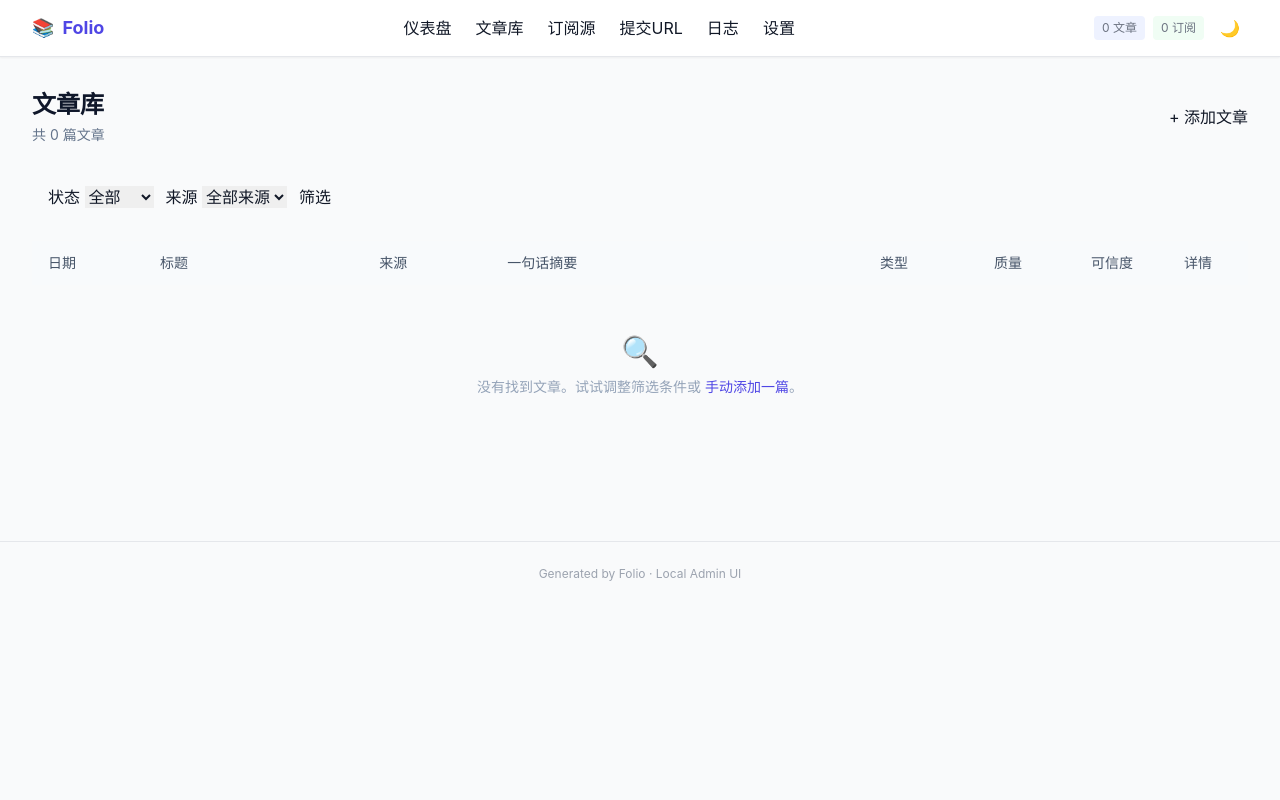
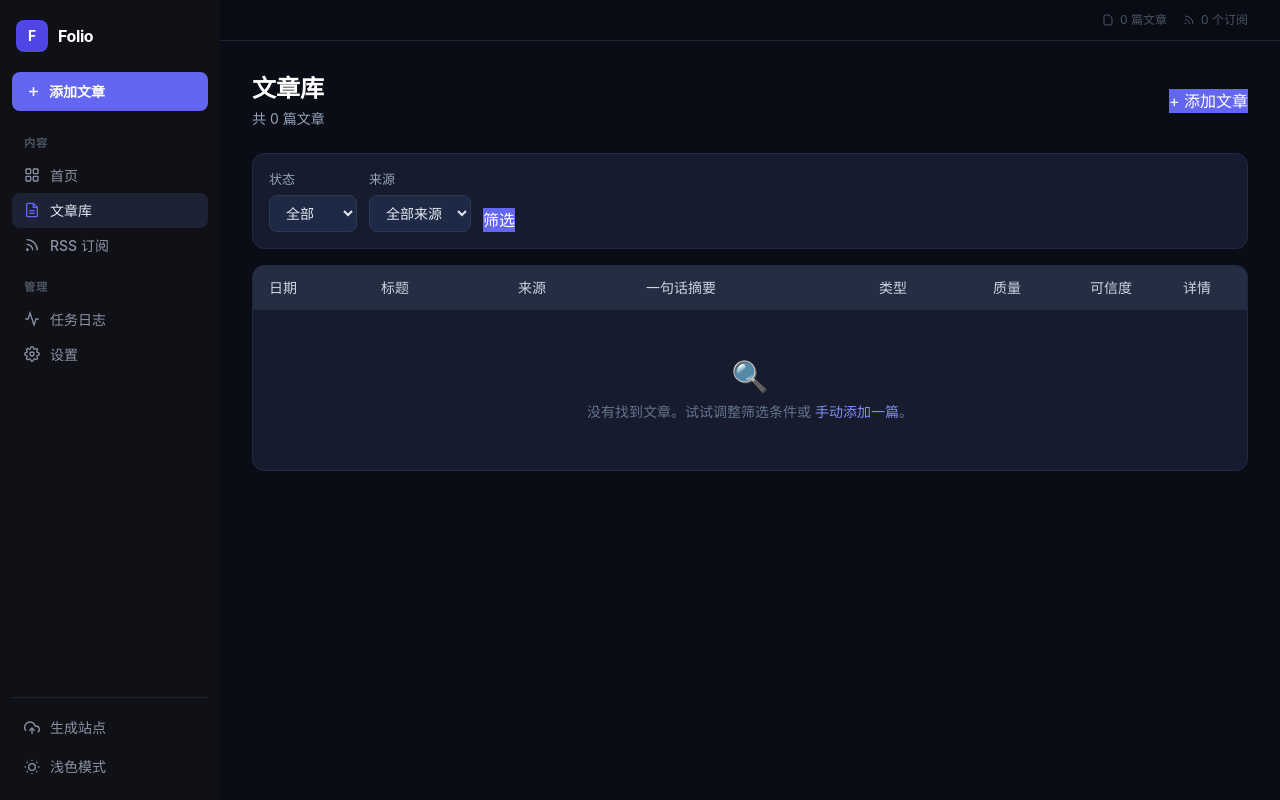
Before and after one commit to Conqueror712/Folio, a Flask app: page /articles in a window 1280 px wide. Run offline with Flask 3, Linux system fonts and the light colour scheme; data that the repository does not hold is empty; some libraries are stand-ins or nearby versions.

Commit message:
feat: Update WebUI

```diff
--- a/app.py
+++ b/app.py
@@ -396,6 +396,7 @@ def api_status():
     return jsonify(get_status())
 
 
+
 @app.route("/api/stats")
 def api_stats():
     """JSON statistics endpoint."""
--- a/web/templates/article_detail.html
+++ b/web/templates/article_detail.html
@@ -1,5 +1,7 @@
 {% extends "base.html" %}
 {% block title %}{{ article.title }}{% endblock %}
+
+{% block page_title %}{{ article.title }}{% endblock %}
 
 {% block content %}
 <div class="mb-4 flex items-center gap-3">
--- a/web/templates/articles.html
+++ b/web/templates/articles.html
@@ -1,5 +1,7 @@
 {% extends "base.html" %}
 {% block title %}文章库{% endblock %}
+
+{% block page_title %}文章库{% endblock %}
 
 {% block content %}
 <div class="mb-6 flex items-center justify-between">
--- a/web/templates/base.html
+++ b/web/templates/base.html
@@ -3,7 +3,7 @@
 <head>
   <meta charset="UTF-8">
   <meta name="viewport" content="width=device-width, initial-scale=1.0">
-  <title>{% block title %}Folio{% endblock %}</title>
+  <title>{% block title %}Folio{% endblock %} — Folio</title>
   <script src="https://cdn.tailwindcss.com"></script>
   <script>
     tailwind.config = {
@@ -12,142 +12,221 @@
         extend: {
           fontFamily: {
             sans: ['-apple-system', 'BlinkMacSystemFont', '"Segoe UI"', '"PingFang SC"', '"Hiragino Sans GB"', '"Microsoft YaHei"', 'sans-serif'],
+            mono: ['"JetBrains Mono"', '"Fira Code"', 'Menlo', 'monospace'],
+          },
+          colors: {
+            sidebar: {
+              bg: '#0f1117',
+              hover: '#1a1d27',
+              active: '#1e2235',
+              border: '#1e2235',
+              text: '#8b92a5',
+              accent: '#6366f1',
+            }
           }
         }
       }
     }
   </script>
   <style>
-    .nav-link { @apply text-sm text-gray-500 dark:text-gray-400 hover:text-indigo-600 dark:hover:text-indigo-400 transition-colors; }
-    .card { @apply bg-white dark:bg-gray-800 rounded-xl border border-gray-200 dark:border-gray-700 shadow-sm; }
-    .btn { @apply inline-flex items-center gap-1.5 px-4 py-2 rounded-lg text-sm font-medium transition-colors focus:outline-none; }
-    .btn-primary { @apply btn bg-indigo-600 hover:bg-indigo-700 text-white; }
-    .btn-secondary { @apply btn bg-white dark:bg-gray-700 border border-gray-200 dark:border-gray-600 text-gray-700 dark:text-gray-200 hover:bg-gray-50 dark:hover:bg-gray-600; }
-    .btn-danger { @apply btn bg-red-600 hover:bg-red-700 text-white; }
-    .input { @apply w-full rounded-lg border border-gray-300 dark:border-gray-600 bg-white dark:bg-gray-700 px-3 py-2 text-sm text-gray-900 dark:text-gray-100 focus:outline-none focus:ring-2 focus:ring-indigo-500 placeholder-gray-400; color: #111827; }
-    .label { @apply block text-sm font-medium text-gray-700 dark:text-gray-300 mb-1; }
-    .badge { @apply inline-flex items-center px-2 py-0.5 rounded-full text-xs font-medium; }
-    /* Markdown prose rendering */
+    /* Layout */
+    body { display: flex; min-height: 100vh; }
+    #sidebar { width: 220px; flex-shrink: 0; }
+    #main { flex: 1; min-width: 0; }
+
+    /* Sidebar nav items */
+    .nav-item {
+      display: flex; align-items: center; gap: 10px;
+      padding: 7px 12px; border-radius: 8px; font-size: 0.875rem;
+      color: #8b92a5; cursor: pointer; transition: all 0.15s;
+      text-decoration: none; font-weight: 500;
+    }
+    .nav-item:hover { background: #1a1d27; color: #e2e8f0; }
+    .nav-item.active { background: #1e2235; color: #e2e8f0; }
+    .nav-item.active .nav-icon { color: #6366f1; }
+    .nav-section { font-size: 0.7rem; font-weight: 600; color: #4b5563;
+      text-transform: uppercase; letter-spacing: 0.08em;
+      padding: 16px 12px 6px; }
+
+    /* Primary action button in sidebar */
+    .nav-cta {
+      display: flex; align-items: center; gap: 8px;
+      padding: 9px 14px; border-radius: 8px; font-size: 0.875rem;
+      background: #6366f1; color: #fff; font-weight: 600;
+      cursor: pointer; transition: background 0.15s; text-decoration: none;
+      margin-bottom: 4px;
+    }
+    .nav-cta:hover { background: #4f46e5; }
+
+    /* Cards & UI */
+    .card { background: white; border-radius: 12px; border: 1px solid #e5e7eb; }
+    .dark .card { background: #161b2e; border-color: #1e2a45; }
+    .btn { display: inline-flex; align-items: center; gap: 6px;
+      padding: 7px 16px; border-radius: 8px; font-size: 0.875rem;
+      font-weight: 500; transition: all 0.15s; cursor: pointer; }
+    .btn-primary { background: #6366f1; color: white; }
+    .btn-primary:hover { background: #4f46e5; }
+    .btn-secondary { background: white; border: 1px solid #e5e7eb;
+      color: #374151; }
+    .btn-secondary:hover { background: #f9fafb; }
+    .dark .btn-secondary { background: #1e2a45; border-color: #2d3a55; color: #cbd5e1; }
+    .dark .btn-secondary:hover { background: #253045; }
+    .btn-danger { background: #ef4444; color: white; }
+    .btn-danger:hover { background: #dc2626; }
+    .input { width: 100%; border-radius: 8px; border: 1px solid #d1d5db;
+      background: white; padding: 8px 12px; font-size: 0.875rem;
+      color: #111827; outline: none; transition: border 0.15s; }
+    .input:focus { border-color: #6366f1; box-shadow: 0 0 0 3px rgba(99,102,241,0.1); }
+    .dark .input { background: #1e2a45; border-color: #2d3a55; color: #e2e8f0; }
+    .dark .input:focus { border-color: #6366f1; }
+    .label { display: block; font-size: 0.8125rem; font-weight: 500;
+      color: #374151; margin-bottom: 5px; }
+    .dark .label { color: #94a3b8; }
+    .badge { display: inline-flex; align-items: center;
+      padding: 2px 8px; border-radius: 999px; font-size: 0.7rem; font-weight: 500; }
+
+    /* Markdown prose */
     .prose h1,.prose h2,.prose h3 { font-weight: 700; margin: 0.75em 0 0.25em; }
     .prose h2 { font-size: 1rem; color: #1e293b; }
     .prose strong { font-weight: 700; color: #1e293b; }
-    .prose p { margin: 0.5em 0; line-height: 1.7; }
+    .prose p { margin: 0.5em 0; line-height: 1.75; }
     .prose ul,.prose ol { padding-left: 1.25em; margin: 0.4em 0; }
     .prose li { margin: 0.2em 0; }
     .prose code { background: #f1f5f9; padding: 0.1em 0.3em; border-radius: 4px; font-size: 0.85em; }
     .dark .prose strong,.dark .prose h2 { color: #e2e8f0; }
-    .dark .prose code { background: #334155; }
+    .dark .prose code { background: #1e2a45; }
+
+    /* Scrollbar */
+    ::-webkit-scrollbar { width: 4px; }
+    ::-webkit-scrollbar-track { background: transparent; }
+    ::-webkit-scrollbar-thumb { background: #2d3a55; border-radius: 2px; }
   </style>
 </head>
-<body class="bg-gray-50 dark:bg-gray-900 text-gray-900 dark:text-gray-100 min-h-screen transition-colors duration-200">
-  <nav class="bg-white dark:bg-gray-800 border-b border-gray-200 dark:border-gray-700 sticky top-0 z-50 shadow-sm">
-    <div class="max-w-7xl mx-auto px-4 sm:px-6 lg:px-8">
-      <div class="flex items-center justify-between h-14">
-        <a href="{{ url_for('index') }}" class="flex items-center gap-2 font-bold text-indigo-600 dark:text-indigo-400 text-lg">
-          <span>📚</span>
-          <span>Folio</span>
+<body class="bg-gray-50 dark:bg-[#0a0d16] text-gray-900 dark:text-gray-100">
+
+  <!-- ── Sidebar ─────────────────────────────────────────────── -->
+  <aside id="sidebar" class="bg-[#0f1117] flex flex-col h-screen sticky top-0 overflow-y-auto">
+    <!-- Logo -->
+    <div class="px-4 py-5 flex items-center gap-2.5">
+      <div class="w-8 h-8 rounded-lg bg-indigo-600 flex items-center justify-center text-white font-bold text-sm">F</div>
+      <span class="font-bold text-white text-base tracking-tight">Folio</span>
+    </div>
+
+    <!-- Primary CTA: Add Article -->
+    <div class="px-3 mb-1">
+      <a href="{{ url_for('submit_url') }}" class="nav-cta">
+        <svg width="15" height="15" viewBox="0 0 24 24" fill="none" stroke="currentColor" stroke-width="2.5"><path d="M12 5v14M5 12h14"/></svg>
+        添加文章
       </a>
-        <div class="hidden md:flex items-center gap-6">
-          <a href="{{ url_for('index') }}" class="nav-link" data-i18n="nav_dashboard">仪表盘</a>
-          <a href="{{ url_for('articles') }}" class="nav-link" data-i18n="nav_articles">文章库</a>
-          <a href="{{ url_for('feeds') }}" class="nav-link" data-i18n="nav_feeds">订阅源</a>
-          <a href="{{ url_for('submit_url') }}" class="nav-link" data-i18n="nav_submit">提交URL</a>
-          <a href="{{ url_for('logs') }}" class="nav-link" data-i18n="nav_logs">日志</a>
-          <a href="{{ url_for('settings') }}" class="nav-link" data-i18n="nav_settings">设置</a>
     </div>
-        <div class="flex items-center gap-2">
-          <div class="hidden sm:flex items-center gap-2 text-xs text-gray-500 dark:text-gray-400">
-            <span class="px-2 py-1 bg-indigo-50 dark:bg-indigo-900/30 rounded">
-              {{ (status_dict.processed if status_dict is defined else 0) }} <span data-i18n="unit_articles">文章</span>
-            </span>
-            <span class="px-2 py-1 bg-green-50 dark:bg-green-900/30 rounded">
-              {{ (status_dict.feeds if status_dict is defined else 0) }} <span data-i18n="unit_feeds">订阅</span>
-            </span>
-          </div>
-          <!-- Language toggle removed: UI is now fully in Chinese -->
-          <!-- Theme toggle -->
-          <button id="theme-toggle" class="p-2 rounded-lg hover:bg-gray-100 dark:hover:bg-gray-700 transition-colors" title="切换主题">
-            <span id="theme-icon">🌙</span>
+
+    <!-- Nav -->
+    <nav class="flex-1 px-3">
+      <div class="nav-section">内容</div>
+      <a href="{{ url_for('index') }}" class="nav-item {% if request.endpoint == 'index' %}active{% endif %}">
+        <svg width="16" height="16" viewBox="0 0 24 24" fill="none" stroke="currentColor" stroke-width="2" class="nav-icon"><rect x="3" y="3" width="7" height="7" rx="1"/><rect x="14" y="3" width="7" height="7" rx="1"/><rect x="3" y="14" width="7" height="7" rx="1"/><rect x="14" y="14" width="7" height="7" rx="1"/></svg>
+        首页
+      </a>
+      <a href="{{ url_for('articles') }}" class="nav-item {% if request.endpoint == 'articles' %}active{% endif %}">
+        <svg width="16" height="16" viewBox="0 0 24 24" fill="none" stroke="currentColor" stroke-width="2" class="nav-icon"><path d="M14 2H6a2 2 0 0 0-2 2v16a2 2 0 0 0 2 2h12a2 2 0 0 0 2-2V8z"/><polyline points="14 2 14 8 20 8"/><line x1="16" y1="13" x2="8" y2="13"/><line x1="16" y1="17" x2="8" y2="17"/></svg>
+        文章库
+        {% if status_dict is defined and status_dict.processed %}
+        <span class="ml-auto text-xs text-[#4b5563]">{{ status_dict.processed }}</span>
+        {% endif %}
+      </a>
+      <a href="{{ url_for('feeds') }}" class="nav-item {% if request.endpoint == 'feeds' %}active{% endif %}">
+        <svg width="16" height="16" viewBox="0 0 24 24" fill="none" stroke="currentColor" stroke-width="2" class="nav-icon"><path d="M4 11a9 9 0 0 1 9 9"/><path d="M4 4a16 16 0 0 1 16 16"/><circle cx="5" cy="19" r="1"/></svg>
+        RSS 订阅
+        {% if status_dict is defined and status_dict.feeds %}
+        <span class="ml-auto text-xs text-[#4b5563]">{{ status_dict.feeds }}</span>
+        {% endif %}
+      </a>
+
+      <div class="nav-section">管理</div>
+      <a href="{{ url_for('logs') }}" class="nav-item {% if request.endpoint == 'logs' %}active{% endif %}">
+        <svg width="16" height="16" viewBox="0 0 24 24" fill="none" stroke="currentColor" stroke-width="2" class="nav-icon"><polyline points="22 12 18 12 15 21 9 3 6 12 2 12"/></svg>
+        任务日志
+        {% if status_dict is defined and status_dict.is_running %}
+        <span class="ml-auto w-1.5 h-1.5 rounded-full bg-indigo-500 animate-pulse"></span>
+        {% endif %}
+      </a>
+      <a href="{{ url_for('settings') }}" class="nav-item {% if request.endpoint == 'settings' %}active{% endif %}">
+        <svg width="16" height="16" viewBox="0 0 24 24" fill="none" stroke="currentColor" stroke-width="2" class="nav-icon"><circle cx="12" cy="12" r="3"/><path d="M19.4 15a1.65 1.65 0 0 0 .33 1.82l.06.06a2 2 0 0 1-2.83 2.83l-.06-.06a1.65 1.65 0 0 0-1.82-.33 1.65 1.65 0 0 0-1 1.51V21a2 2 0 0 1-4 0v-.09A1.65 1.65 0 0 0 9 19.4a1.65 1.65 0 0 0-1.82.33l-.06.06a2 2 0 0 1-2.83-2.83l.06-.06A1.65 1.65 0 0 0 4.68 15a1.65 1.65 0 0 0-1.51-1H3a2 2 0 0 1 0-4h.09A1.65 1.65 0 0 0 4.6 9a1.65 1.65 0 0 0-.33-1.82l-.06-.06a2 2 0 0 1 2.83-2.83l.06.06A1.65 1.65 0 0 0 9 4.68a1.65 1.65 0 0 0 1-1.51V3a2 2 0 0 1 4 0v.09a1.65 1.65 0 0 0 1 1.51 1.65 1.65 0 0 0 1.82-.33l.06-.06a2 2 0 0 1 2.83 2.83l-.06.06A1.65 1.65 0 0 0 19.4 9a1.65 1.65 0 0 0 1.51 1H21a2 2 0 0 1 0 4h-.09a1.65 1.65 0 0 0-1.51 1z"/></svg>
+        设置
+      </a>
+    </nav>
+
+    <!-- Bottom: build + theme -->
+    <div class="px-3 pb-4 space-y-1">
+      <div class="border-t border-[#1e2235] mb-3"></div>
+      <form action="/build" method="post">
+        <button type="submit" class="nav-item w-full text-left hover:text-emerald-400">
+          <svg width="16" height="16" viewBox="0 0 24 24" fill="none" stroke="currentColor" stroke-width="2" class="nav-icon"><polyline points="16 16 12 12 8 16"/><line x1="12" y1="12" x2="12" y2="21"/><path d="M20.39 18.39A5 5 0 0 0 18 9h-1.26A8 8 0 1 0 3 16.3"/></svg>
+          生成站点
+        </button>
+      </form>
+      <button id="theme-toggle" class="nav-item w-full text-left">
+        <svg id="icon-dark" width="16" height="16" viewBox="0 0 24 24" fill="none" stroke="currentColor" stroke-width="2" class="nav-icon"><path d="M21 12.79A9 9 0 1 1 11.21 3 7 7 0 0 0 21 12.79z"/></svg>
+        <svg id="icon-light" width="16" height="16" viewBox="0 0 24 24" fill="none" stroke="currentColor" stroke-width="2" class="nav-icon hidden"><circle cx="12" cy="12" r="5"/><line x1="12" y1="1" x2="12" y2="3"/><line x1="12" y1="21" x2="12" y2="23"/><line x1="4.22" y1="4.22" x2="5.64" y2="5.64"/><line x1="18.36" y1="18.36" x2="19.78" y2="19.78"/><line x1="1" y1="12" x2="3" y2="12"/><line x1="21" y1="12" x2="23" y2="12"/><line x1="4.22" y1="19.78" x2="5.64" y2="18.36"/><line x1="18.36" y1="5.64" x2="19.78" y2="4.22"/></svg>
+        <span id="theme-label">深色模式</span>
       </button>
     </div>
+  </aside>
+
+  <!-- ── Main content ───────────────────────────────────────── -->
+  <div id="main" class="flex flex-col min-h-screen">
+    <!-- Top bar -->
+    <header class="sticky top-0 z-40 bg-white/80 dark:bg-[#0a0d16]/80 backdrop-blur border-b border-gray-100 dark:border-[#1e2235] px-8 py-3 flex items-center justify-between">
+      <div></div>
+      <div class="flex items-center gap-4 text-xs text-gray-400 dark:text-[#4b5563]">
+        {% if status_dict is defined %}
+        <span class="flex items-center gap-1.5">
+          <svg width="12" height="12" viewBox="0 0 24 24" fill="none" stroke="currentColor" stroke-width="2"><path d="M14 2H6a2 2 0 0 0-2 2v16a2 2 0 0 0 2 2h12a2 2 0 0 0 2-2V8z"/></svg>
+          {{ status_dict.processed }} 篇文章
+        </span>
+        <span class="flex items-center gap-1.5">
+          <svg width="12" height="12" viewBox="0 0 24 24" fill="none" stroke="currentColor" stroke-width="2"><path d="M4 11a9 9 0 0 1 9 9"/><path d="M4 4a16 16 0 0 1 16 16"/><circle cx="5" cy="19" r="1"/></svg>
+          {{ status_dict.feeds }} 个订阅
+        </span>
+        {% if status_dict.is_running %}
+        <span class="flex items-center gap-1.5 text-indigo-500">
+          <span class="w-1.5 h-1.5 rounded-full bg-indigo-500 animate-pulse inline-block"></span>
+          运行中
+        </span>
+        {% endif %}
+        {% endif %}
       </div>
-    </div>
-    <!-- Mobile menu -->
-    <div class="md:hidden border-t border-gray-100 dark:border-gray-700 px-4 py-2 flex flex-wrap gap-3 text-sm">
-      <a href="{{ url_for('index') }}" class="text-gray-600 dark:text-gray-400" data-i18n="nav_dashboard">仪表盘</a>
-      <a href="{{ url_for('articles') }}" class="text-gray-600 dark:text-gray-400" data-i18n="nav_articles">文章库</a>
-      <a href="{{ url_for('feeds') }}" class="text-gray-600 dark:text-gray-400" data-i18n="nav_feeds">订阅源</a>
-      <a href="{{ url_for('submit_url') }}" class="text-gray-600 dark:text-gray-400" data-i18n="nav_submit">提交URL</a>
-      <a href="{{ url_for('logs') }}" class="text-gray-600 dark:text-gray-400" data-i18n="nav_logs">日志</a>
-      <a href="{{ url_for('settings') }}" class="text-gray-600 dark:text-gray-400" data-i18n="nav_settings">设置</a>
-    </div>
-  </nav>
+    </header>
 
-  <main class="max-w-7xl mx-auto px-4 sm:px-6 lg:px-8 py-8">
+    <!-- Page content -->
+    <main class="flex-1 px-8 py-8">
       {% block content %}{% endblock %}
     </main>
-
-  <footer class="mt-16 py-6 border-t border-gray-200 dark:border-gray-700 text-center text-xs text-gray-400 dark:text-gray-500">
-    <p>Generated by Folio · Local Admin UI</p>
-  </footer>
+  </div>
 
   <script>
-    // ── Theme ──────────────────────────────────────────────────────────────
+    // ── Theme ────────────────────────────────────────────────
+    const html = document.documentElement;
     const themeToggle = document.getElementById('theme-toggle');
-    const themeIcon   = document.getElementById('theme-icon');
-    const html        = document.documentElement;
+    const themeLabel  = document.getElementById('theme-label');
+    const iconDark    = document.getElementById('icon-dark');
+    const iconLight   = document.getElementById('icon-light');
 
     function applyTheme() {
-      const stored = localStorage.getItem('theme') || 'auto';
-      if (stored === 'dark' || (stored === 'auto' && window.matchMedia('(prefers-color-scheme: dark)').matches)) {
-        html.classList.add('dark');
-        themeIcon.textContent = '☀️';
-      } else {
-        html.classList.remove('dark');
-        themeIcon.textContent = '🌙';
-      }
+      const stored = localStorage.getItem('theme') || 'dark';
+      const isDark = stored === 'dark' || (stored === 'auto' && window.matchMedia('(prefers-color-scheme: dark)').matches);
+      html.classList.toggle('dark', isDark);
+      iconDark.classList.toggle('hidden', isDark);
+      iconLight.classList.toggle('hidden', !isDark);
+      themeLabel.textContent = isDark ? '浅色模式' : '深色模式';
     }
     applyTheme();
     themeToggle.addEventListener('click', () => {
-      const newTheme = html.classList.contains('dark') ? 'light' : 'dark';
-      localStorage.setItem('theme', newTheme);
+      const isDark = html.classList.contains('dark');
+      localStorage.setItem('theme', isDark ? 'light' : 'dark');
       applyTheme();
     });
 
-    // ── i18n ───────────────────────────────────────────────────────────────
-    const TRANSLATIONS = {
-      zh: {
-        nav_dashboard: '仪表盘', nav_articles: '文章库', nav_feeds: '订阅源',
-        nav_submit: '提交URL', nav_logs: '日志', nav_settings: '设置',
-        unit_articles: '文章', unit_feeds: '订阅',
-        read_original: '阅读原文', regen_summary: '重新生成摘要', gen_summary: '生成详细摘要',
-      },
-      en: {
-        nav_dashboard: 'Dashboard', nav_articles: 'Articles', nav_feeds: 'Feeds',
-        nav_submit: 'Submit URL', nav_logs: 'Logs', nav_settings: 'Settings',
-        unit_articles: 'articles', unit_feeds: 'feeds',
-        read_original: 'Read Original', regen_summary: 'Regenerate Summary', gen_summary: 'Generate Summary',
-      }
-    };
-
-    function applyLang(lang) {
-      const t = TRANSLATIONS[lang] || TRANSLATIONS.zh;
-      document.querySelectorAll('[data-i18n]').forEach(el => {
-        const key = el.getAttribute('data-i18n');
-        if (t[key]) el.textContent = t[key];
-      });
-      document.getElementById('lang-label').textContent = lang === 'zh' ? 'EN' : '中';
-      html.setAttribute('lang', lang === 'zh' ? 'zh-CN' : 'en');
-    }
-
-    const langToggle = document.getElementById('lang-toggle');
-    let currentLang = localStorage.getItem('lang') || 'zh';
-    applyLang(currentLang);
-    langToggle.addEventListener('click', () => {
-      currentLang = currentLang === 'zh' ? 'en' : 'zh';
-      localStorage.setItem('lang', currentLang);
-      applyLang(currentLang);
-    });
   </script>
   {% block scripts %}{% endblock %}
 </body>
--- a/web/templates/error.html
+++ b/web/templates/error.html
@@ -5,6 +5,6 @@
   <div class="text-6xl mb-4">⚠️</div>
   <h1 class="text-2xl font-bold text-slate-900 dark:text-white mb-2">出了点问题</h1>
   <p class="text-slate-500 dark:text-slate-400 mb-6">{{ message or "发生了意外错误，请稍后重试。" }}</p>
-  <a href="/" class="btn-primary">← 返回仪表盘</a>
+  <a href="/" class="btn-primary">← 返回首页</a>
 </div>
 {% endblock %}
--- a/web/templates/feeds.html
+++ b/web/templates/feeds.html
@@ -1,5 +1,7 @@
 {% extends "base.html" %}
 {% block title %}RSS 订阅{% endblock %}
+
+{% block page_title %}RSS 订阅{% endblock %}
 
 {% block content %}
 <div class="mb-6 flex items-center justify-between">
--- a/web/templates/logs.html
+++ b/web/templates/logs.html
@@ -1,5 +1,7 @@
 {% extends "base.html" %}
 {% block title %}任务日志{% endblock %}
+
+{% block page_title %}任务日志{% endblock %}
 
 {% block content %}
 <div class="mb-6 flex items-center justify-between">
--- a/web/templates/settings.html
+++ b/web/templates/settings.html
@@ -1,5 +1,7 @@
 {% extends "base.html" %}
 {% block title %}设置{% endblock %}
+
+{% block page_title %}设置{% endblock %}
 
 {% block content %}
 <div class="mb-6">
--- a/web/templates/submit_url.html
+++ b/web/templates/submit_url.html
@@ -1,5 +1,7 @@
 {% extends "base.html" %}
 {% block title %}提交文章 URL{% endblock %}
+
+{% block page_title %}提交文章 URL{% endblock %}
 
 {% block content %}
 <div class="max-w-xl">
```
Also changed, not shown: web/templates/index.html (+2 -6 lines), README.md, README_CN.md, data/wesum.db (added), 1 other file. Lines whose indentation alone changed are shown as unchanged.
